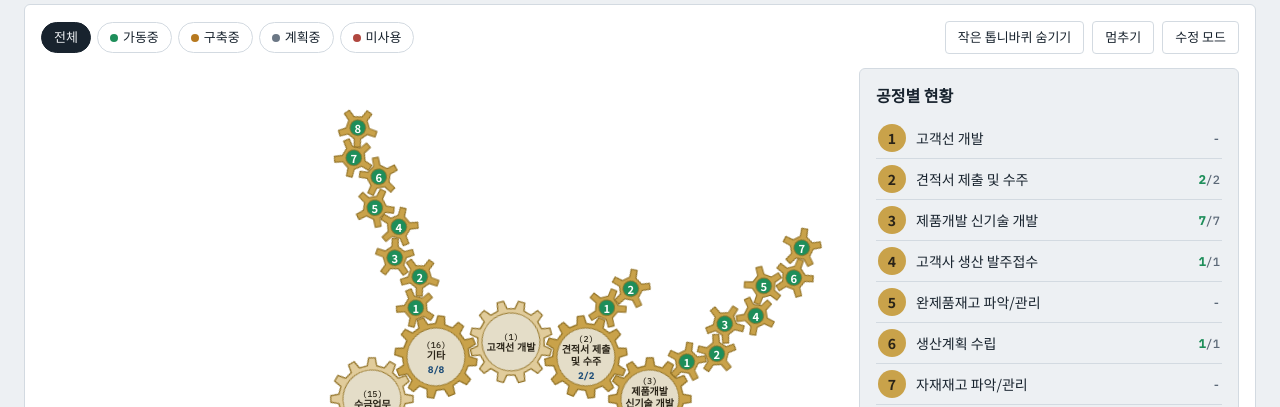
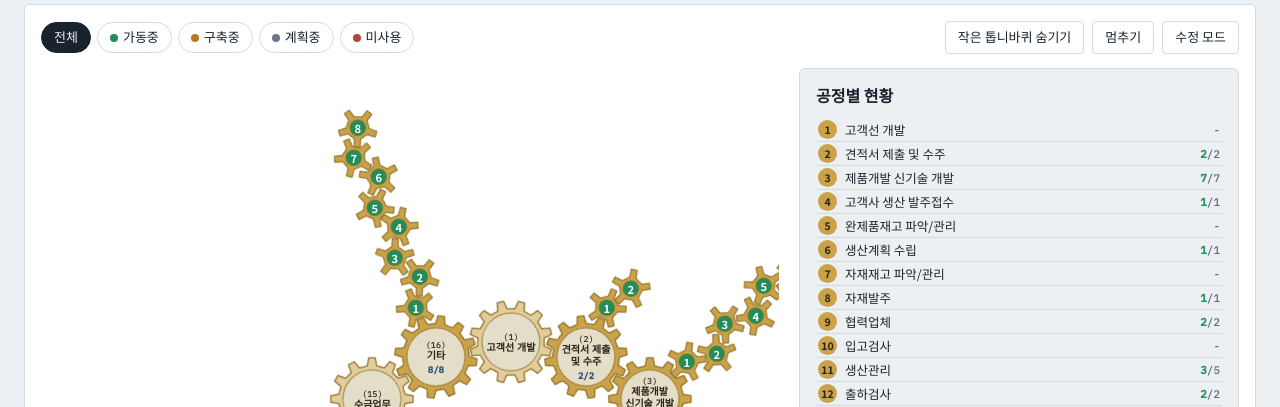
Before and after one commit to aitmt6471/automain, a plain HTML site: page 톱니바퀴_자동화맵.html in a window 1280 px wide. Shown: the part 98-505 px from the top of the page. Drawn offline with Linux system fonts and the light colour scheme.

Commit message:
Add files via upload

```diff
--- a/톱니바퀴_자동화맵.html
+++ b/톱니바퀴_자동화맵.html
@@ -2,6 +2,7 @@
 <meta name="claude:viewport-fit-sides" content="cover">
 <link rel="stylesheet" href="https://fonts.googleapis.com/css2?family=IBM+Plex+Mono:wght@400;500&family=Noto+Sans+KR:wght@400;500;700;900&display=swap">
 <style>
+@page{size:A3 landscape;margin:10mm}
 /* 큰 톱니바퀴 16개가 원으로 맞물리고, 자동화 1건 = 작은 톱니바퀴 1개가 바깥으로 지그재그로 맞물려 뻗는다. 가운데는 전체 요약 */
 :root{
   --bg:#EDF0F3; --surface:#FFFFFF; --ink:#18232E; --muted:#5B6877; --line:#D3DAE1;
@@ -24,7 +25,7 @@
 [hidden]{display:none!important}
 body{background:var(--bg);color:var(--ink);font-family:var(--font);font-size:15px;line-height:1.6;
   padding-block:28px 56px;padding-left:max(16px,env(safe-area-inset-left,0px));padding-right:max(16px,env(safe-area-inset-right,0px))}
-.wrap{max-width:1360px;margin:0 auto;display:flex;flex-direction:column;gap:18px}
+.wrap{max-width:1587px;margin:0 auto;display:flex;flex-direction:column;gap:18px}
 h1{font-size:clamp(22px,4vw,30px);font-weight:900;margin:0;letter-spacing:-.01em}
 h3{font-size:16px;margin:0 0 10px;display:flex;align-items:center;gap:8px;flex-wrap:wrap}
 p{margin:0}.hint{color:var(--muted);font-size:13px}
@@ -86,13 +87,14 @@ a.sat{cursor:pointer}.sat:hover{z-index:5}
 .pill{font:500 11px var(--mono);padding:1px 8px;border-radius:99px;white-space:nowrap;background:color-mix(in srgb,currentColor 15%,transparent)}
 .pill.live{color:var(--live)}.pill.build{color:var(--build)}.pill.plan{color:var(--plan)}.pill.off{color:var(--off)}
 /* 오른쪽 패널: 평소에는 공정별 현황, 톱니바퀴를 누르면 그 공정의 자동화 목록 */
-.main{display:grid;grid-template-columns:minmax(0,1fr) 380px;gap:16px;align-items:start}
+.main{display:grid;grid-template-columns:minmax(0,1fr) 440px;gap:20px;align-items:start}
 @media(max-width:1000px){.main{grid-template-columns:minmax(0,1fr)}}
 .detail{position:sticky;top:12px;max-height:calc(100vh - 24px);overflow:auto}
 .ovl{list-style:none;margin:0;padding:0;display:flex;flex-direction:column}
-.ovr{display:grid;grid-template-columns:auto 1fr auto;gap:10px;align-items:center;width:100%;font:inherit;font-size:14px;text-align:left;background:none;border:0;border-bottom:1px solid var(--line);padding:6px 2px;cursor:pointer;color:var(--ink)}
+.ovr{display:grid;grid-template-columns:auto 1fr auto;gap:8px;align-items:center;width:100%;font:inherit;font-size:12.5px;line-height:1.3;text-align:left;background:none;border:0;border-bottom:1px solid var(--line);padding:2px 2px;cursor:pointer;color:var(--ink)}
+.ovl .no-b{width:19px;height:19px;font-size:10.5px}
 .ovr:hover{background:color-mix(in srgb,var(--accent) 10%,transparent)}
-.ovr .c{font:500 12px var(--mono);color:var(--muted)}
+.ovr .c{font:500 11px var(--mono);color:var(--muted)}
 .ovr .c b{color:var(--live)}
 /* 관리 패널 */
 .detail{background:var(--bg);border:1px solid var(--line);border-radius:6px;padding:14px 16px}
@@ -191,8 +193,9 @@ function panel(){
   <div class="foot"><span class="hint" id="msg">고친 내용은 이 브라우저에 자동 저장됩니다.</span><button type="button" class="mini" data-act="reset">${armReset?'정말 기본값으로 되돌리기':'기본값으로 되돌리기'}</button></div>`}`}
 function build(){
   const r=ringHtml();
-  el.innerHTML=`<div class="stage${still?' still':''}"><div class="tool"><div class="chips" role="group" aria-label="상태 필터">${[['all','전체'],['live','가동중'],['build','구축중'],['plan','계획중'],['off','미사용']].map(([k,v])=>`<button type="button" data-flt="${k}" aria-pressed="${flt===k}">${k==='all'?'':`<i class="d" style="background:var(--${k})"></i>`}${v}</button>`).join('')}</div><span class="sp"></span><button type="button" class="btn" data-act="chains" aria-pressed="${!chainsOpen}">${chainsOpen?'작은 톱니바퀴 숨기기':'작은 톱니바퀴 펼치기'}</button><button type="button" class="btn" data-act="still" aria-pressed="${still}">${still?'돌리기':'멈추기'}</button><button type="button" class="btn" data-act="auth" aria-pressed="${editMode}">${editMode?'수정 모드 끝내기':'수정 모드'}</button></div><form class="auth" autocomplete="off" ${authOpen&&!editMode?'':'hidden'}><input id="pw" type="password" placeholder="수정 비밀번호" aria-label="수정 비밀번호" autocomplete="off"><button type="submit">확인</button><button type="button" class="ghost" data-act="authx">취소</button><span class="hint" id="pwmsg"></span></form><div class="main"><div class="scroll"><div style="min-width:${chainsOpen?940:620}px;max-width:${chainsOpen?'none':'800px'};margin:0 auto">${r.html}</div></div><aside class="detail" aria-live="polite"></aside></div></div>`;
+  el.innerHTML=`<div class="stage${still?' still':''}"><div class="tool"><div class="chips" role="group" aria-label="상태 필터">${[['all','전체'],['live','가동중'],['build','구축중'],['plan','계획중'],['off','미사용']].map(([k,v])=>`<button type="button" data-flt="${k}" aria-pressed="${flt===k}">${k==='all'?'':`<i class="d" style="background:var(--${k})"></i>`}${v}</button>`).join('')}</div><span class="sp"></span><button type="button" class="btn" data-act="chains" aria-pressed="${!chainsOpen}">${chainsOpen?'작은 톱니바퀴 숨기기':'작은 톱니바퀴 펼치기'}</button><button type="button" class="btn" data-act="still" aria-pressed="${still}">${still?'돌리기':'멈추기'}</button><button type="button" class="btn" data-act="auth" aria-pressed="${editMode}">${editMode?'수정 모드 끝내기':'수정 모드'}</button></div><form class="auth" autocomplete="off" ${authOpen&&!editMode?'':'hidden'}><input id="pw" type="password" placeholder="수정 비밀번호" aria-label="수정 비밀번호" autocomplete="off"><button type="submit">확인</button><button type="button" class="ghost" data-act="authx">취소</button><span class="hint" id="pwmsg"></span></form><div class="main"><div class="scroll"><div style="min-width:${chainsOpen?940:620}px;max-width:${chainsOpen?'none':'1000px'};margin:0 auto">${r.html}</div></div><aside class="detail" aria-live="polite"></aside></div></div>`;
   draw()}
+const note=ok=>{const m=$('#msg',el);if(m)m.textContent=ok?'저장했습니다. (이 브라우저에만 저장됩니다)':'저장되지 않았습니다. 이 환경에서는 저장이 막혀 있어 화면을 닫으면 사라집니다.'};
 function draw(){
   $$('.rb',el).forEach(b=>{const n=+b.dataset.n;b.classList.toggle('on',n===cur);b.classList.toggle('empty',!tot(n));b.classList.toggle('dim',flt!=='all'&&!D[n].some(i=>i.s===flt))});
   $('.detail',el).innerHTML=panel()}
@@ -210,17 +213,16 @@ el.addEventListener('click',e=>{
   else if(!cur||!editMode)return;
   else if(act==='edit'){ed=i;draw();$('#f-t',el).focus()}
   else if(act==='cancel'){ed=-1;draw()}
-  else if(act==='del'){D[cur].splice(i,1);ed=-1;persist();build()}
+  else if(act==='del'){D[cur].splice(i,1);ed=-1;const ok=persist();build();note(ok)}
   else if(act==='reset'){if(!armReset){armReset=true;draw();return}D=fresh();persist();armReset=false;ed=-1;collapsed.clear();build()}});
 // 상태 바꾸기: 즉시 저장하고 작은 바퀴 색과 가운데 요약도 함께 바뀐다
-el.addEventListener('change',e=>{const t=e.target.closest('.stsel');if(!t||!cur||!editMode)return;D[cur][+t.dataset.i].s=t.value;persist();build()});
+el.addEventListener('change',e=>{const t=e.target.closest('.stsel');if(!t||!cur||!editMode)return;D[cur][+t.dataset.i].s=t.value;const ok=persist();build();note(ok)});
 el.addEventListener('submit',e=>{e.preventDefault();
   if(e.target.matches('.auth')){const v=$('#pw',el).value;if(v===EDIT_PW){editMode=true;authOpen=false;build()}else{$('#pw',el).value='';$('#pwmsg',el).textContent='비밀번호가 맞지 않습니다.';$('#pw',el).focus()}return}
   if(!cur||!editMode||!e.target.matches('.add'))return;
   const t=$('#f-t',el).value.trim();if(!t)return;
   const v={t,u:fixUrl($('#f-u',el).value),s:$('#f-s',el).value};
   if(ed>=0)Object.assign(D[cur][ed],v);else D[cur].push({...v,st:'',su:''});
-  ed=-1;const ok=persist();build();
-  if(!ok)$('#msg',el).textContent='이 환경에서는 저장되지 않습니다. 화면을 닫으면 사라집니다.'});
+  ed=-1;const ok=persist();build();note(ok)});
 build();
 </script>
```
